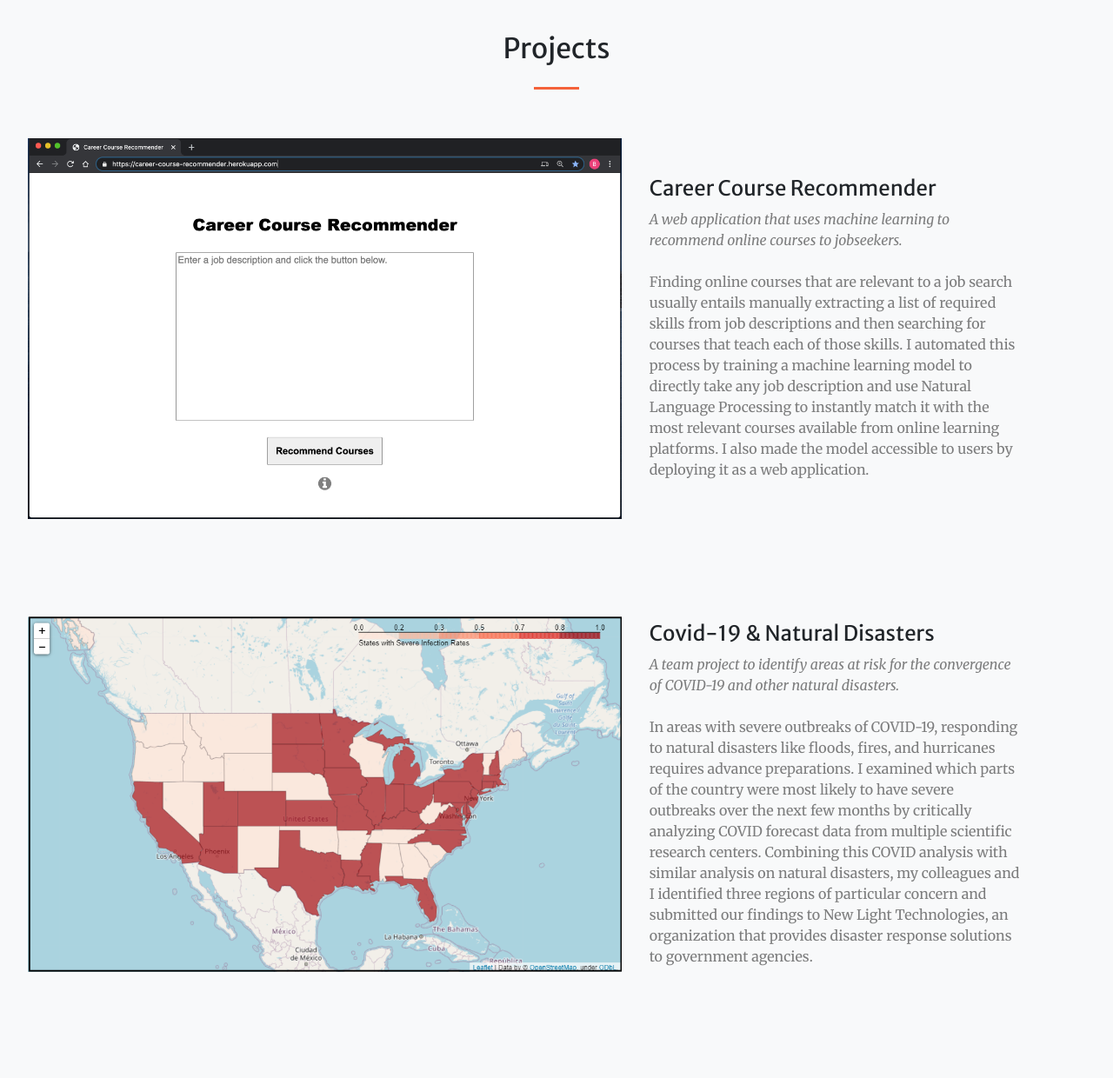
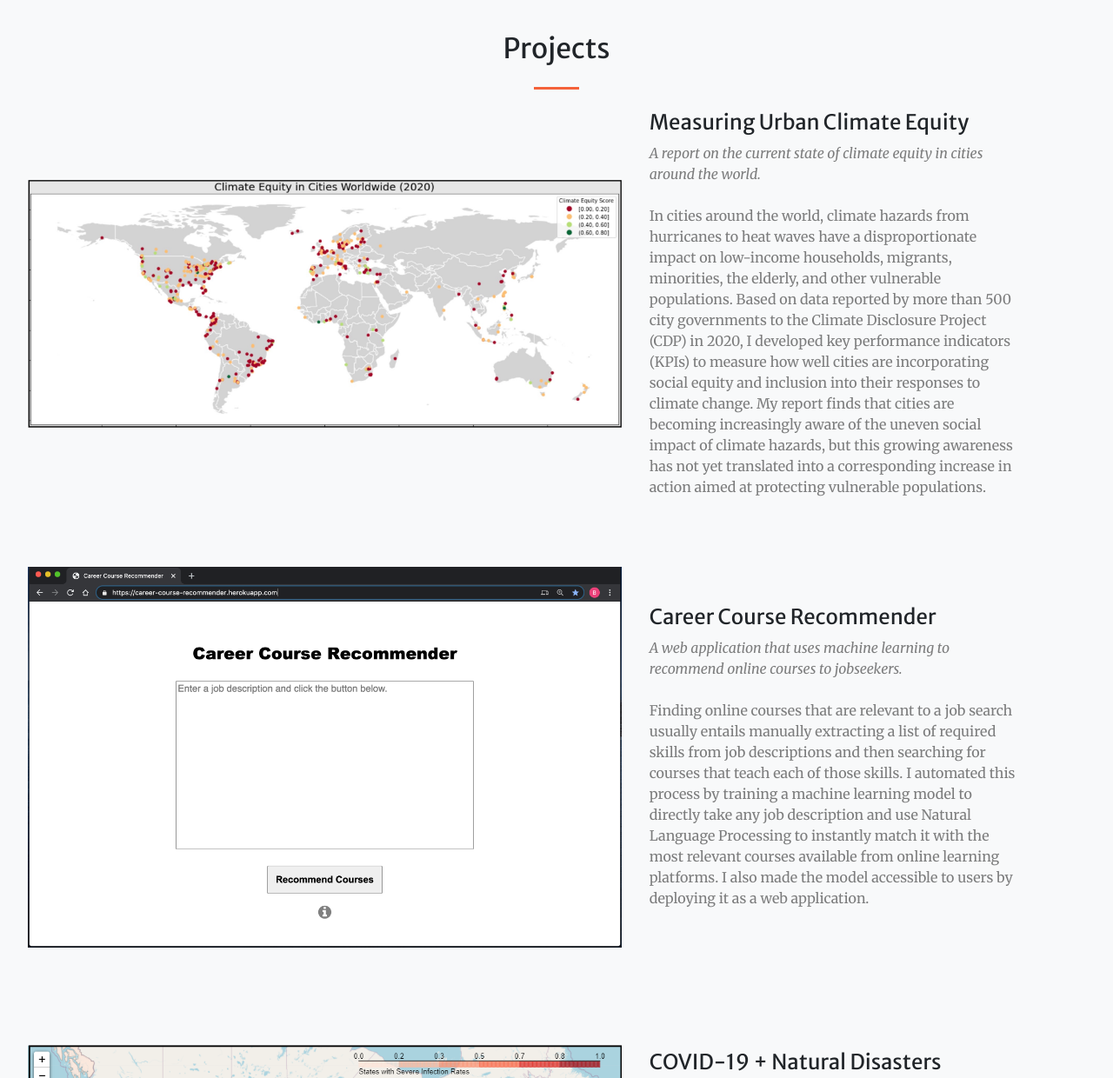
Before and after one commit to brooksjessup/brooksjessup.github.io, a plain HTML site: page index.html in a window 1280 px wide. Shown: the part 1380-2620 px from the top of the page at 87% size. Drawn offline with nearby package versions, Linux system fonts and the light colour scheme.

Commit message:
add climate project

```diff
--- a/index.html
+++ b/index.html
@@ -79,6 +79,18 @@
           </div>
           <div class="row align-items-center no-gutters mb-4 mb-lg-5">
               <div class="col-xl-7 col-lg-6">
+                <a href="https://www.kaggle.com/brooksjessup/measuring-urban-climate-equity" target="_blank">
+                  <img class="project-image mb-3 mb-lg-0" src="assets/img/Climate_equity_map.jpg" alt="" /></div>
+                </a>
+              <div class="col-xl-4 col-lg-5">
+                  <div class="featured-text text-center text-lg-left">
+                      <h4>Measuring Urban Climate Equity</h4>
+                      <p class="text-black-50 mb-0"><i>A report on the current state of climate equity in cities around the world.</i><br><br> In cities around the world, climate hazards from hurricanes to heat waves have a disproportionate impact on low-income households, migrants, minorities, the elderly, and other vulnerable populations. Based on data reported by more than 500 city governments to the Climate Disclosure Project (CDP) in 2020, I developed key performance indicators (KPIs) to measure how well cities are incorporating social equity and inclusion into their responses to climate change. My report finds that cities are becoming increasingly aware of the uneven social impact of climate hazards, but this growing awareness has not yet translated into a corresponding increase in action aimed at protecting vulnerable populations.</p>
+                  </div>
+              </div>
+          </div>
+          <div class="row align-items-center no-gutters mb-4 mb-lg-5">
+              <div class="col-xl-7 col-lg-6">
                 <a href="https://career-course-recommender.herokuapp.com/" target="_blank">
                   <img class="project-image mb-3 mb-lg-0" src="assets/img/CCR.png" alt="" /></div>
                 </a>
@@ -97,7 +109,7 @@
               </div>
               <div class="col-xl-4 col-lg-5">
                   <div class="featured-text text-center text-lg-left">
-                      <h4>Covid-19 & Natural Disasters</h4>
+                      <h4>COVID-19 + Natural Disasters</h4>
                       <p class="text-black-50 mb-0"><i>A team project to identify areas at risk for the convergence of COVID-19 and other natural disasters.</i><br><br> In areas with severe outbreaks of COVID-19, responding to natural disasters like floods, fires, and hurricanes requires advance preparations. I examined which parts of the country were most likely to have severe outbreaks over the next few months by critically analyzing COVID forecast data from multiple scientific research centers. Combining this COVID analysis with similar analysis on natural disasters, my colleagues and I identified three regions of particular concern and submitted our findings to New Light Technologies, an organization that provides disaster response solutions to government agencies.</p>
                   </div>
               </div>
```
Also changed, not shown: assets/img/Climate_equity_map.jpg (added).
